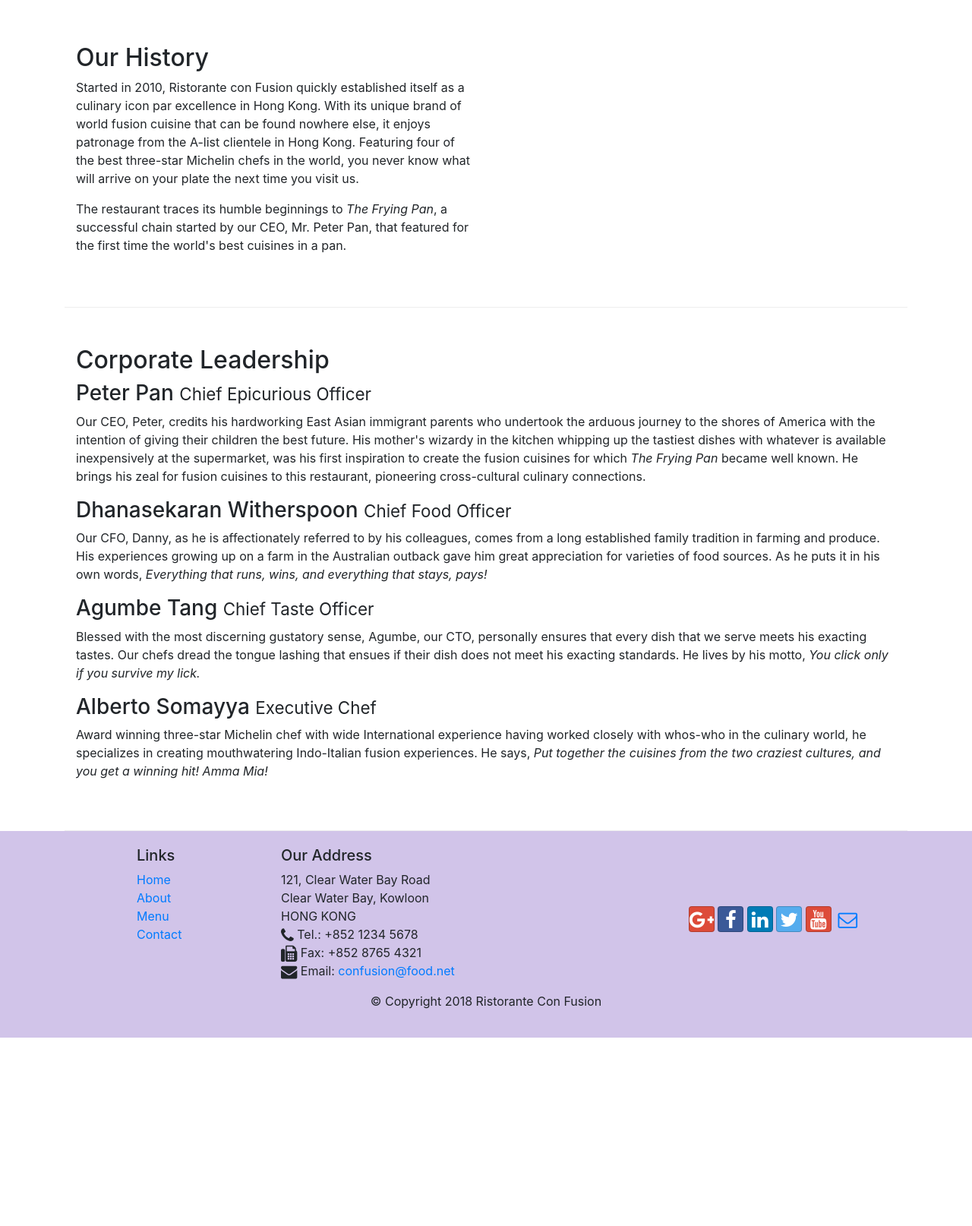
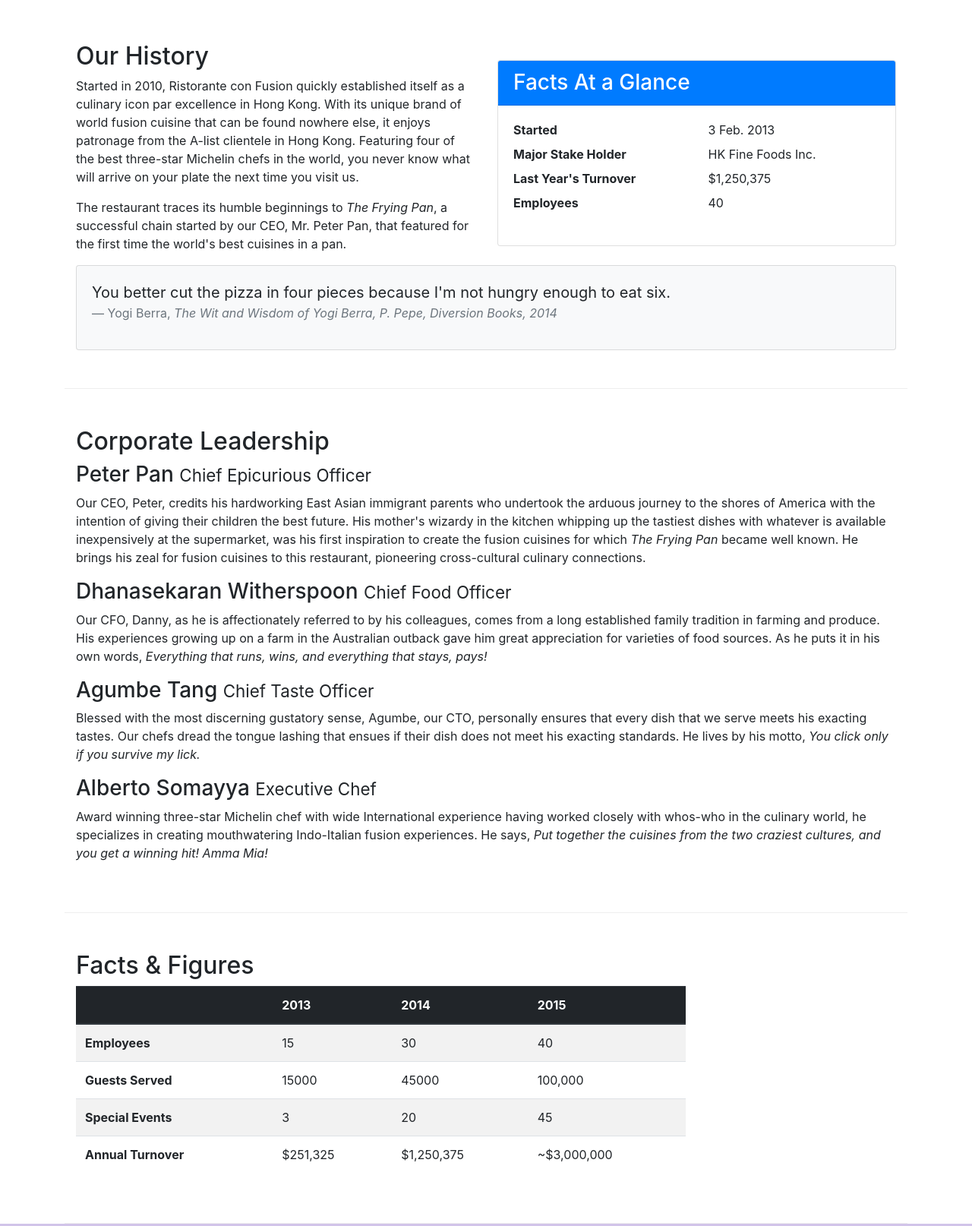
Before and after one commit to Baethul/coursera_bootstrap, a website: page aboutus.html in a window 1280 px wide. Shown: the part 460-2074 px from the top of the page at 76% size. Before the commit the page ends 1826 px from the top, so only its background shows below. Drawn offline with nearby package versions, Linux system fonts and the light colour scheme.

Commit message:
adds images and alerts to the repository

```diff
--- a/aboutus.html
+++ b/aboutus.html
@@ -22,7 +22,9 @@
             <button class="navbar-toggler" type="button" data-toggle="collapse" data-target="#Navbar">
                 <span class="navbar-toggler-icon"></span>
             </button>
-            <a class="navbar-brand mr-auto" href="./index.html">Ristorante Con Fusion</a>
+            <a class="navbar-brand" href="./index.html">
+                <img src="img/logo.png" height="30" width="41">
+            </a>
             <div class="collapse navbar-collapse" id="Navbar">
                 <ul class="navbar-nav mr-auto">
                     <li class="nav-item"><a class="nav-link" href="./index.html"><span class="fa fa-home fa-lg"></span> Home</a></li>
@@ -41,7 +43,8 @@
                     <h1>Ristorante con Fusion</h1>
                     <p>We take inspiration from the World's best cuisines, and create a unique fusion experience. Our lipsmacking creations will tickle your culinary senses!</p>
                 </div>
-                <div class="col-12 col-sm">
+                <div class="col-12 col-sm align-self-center">
+                    <img src="img/logo.png" class="img-fluid">
                 </div>
             </div>
         </div>
@@ -65,7 +68,34 @@
                 <p>Started in 2010, Ristorante con Fusion quickly established itself as a culinary icon par excellence in Hong Kong. With its unique brand of world fusion cuisine that can be found nowhere else, it enjoys patronage from the A-list clientele in Hong Kong.  Featuring four of the best three-star Michelin chefs in the world, you never know what will arrive on your plate the next time you visit us.</p>
                 <p>The restaurant traces its humble beginnings to <em>The Frying Pan</em>, a successful chain started by our CEO, Mr. Peter Pan, that featured for the first time the world's best cuisines in a pan.</p>
             </div>
-            <div>
+            <div class="col-12 col-sm-6">
+                <div class="card">
+                    <h3 class="card-header bg-primary text-white">Facts At a Glance</h3>
+                    <div class="card-body">
+                        <dl class="row">
+                            <dt class="col-6">Started</dt>
+                            <dd class="col-6">3 Feb. 2013</dd>
+                            <dt class="col-6">Major Stake Holder</dt>
+                            <dd class="col-6">HK Fine Foods Inc.</dd>
+                            <dt class="col-6">Last Year's Turnover</dt>
+                            <dd class="col-6">$1,250,375</dd>
+                            <dt class="col-6">Employees</dt>
+                            <dd class="col-6">40</dd>
+                        </dl>
+                    </div>
+                </div>
+            </div>
+            <div class="col-12">
+                <div class="card card-body bg-light">
+                    <blockquote class="blockquote">
+                        <p class="mb-0">You better cut the pizza in four pieces because
+                            I'm not hungry enough to eat six.
+                        </p>
+                        <footer class="blockquote-footer">Yogi Berra,
+                            <cite title="Source Title">The Wit and Wisdom of Yogi Berra, P. Pepe, Diversion Books, 2014</cite>
+                        </footer>
+                    </blockquote>
+                </div>
             </div>
         </div>
 
@@ -83,6 +113,52 @@
                 <p class="d-none d-sm-block">Award winning three-star Michelin chef with wide International experience having worked closely with whos-who in the culinary world, he specializes in creating mouthwatering Indo-Italian fusion experiences. He says, <em>Put together the cuisines from the two craziest cultures, and you get a winning hit! Amma Mia!</em></p>
             </div>
        </div>
+
+       <div class="row row-content">
+            <div class="col-12 col-sm-9">
+                <h2>Facts &amp; Figures</h2>
+                <div class="table-responsive">
+                    <table class="table table-striped">
+                        <thead class="thead-dark">
+                            <tr>
+                                <th>&nbsp;</th>
+                                <th>2013</th>
+                                <th>2014</th>
+                                <th>2015</th>
+                            </tr>
+                        </thead>
+                        <tbody>
+                            <tr>
+                                <th>Employees</th>
+                                <td>15</td>
+                                <td>30</td>
+                                <td>40</td>
+                            </tr>
+                            <tr>
+                                <th>Guests Served</th>
+                                <td>15000</td>
+                                <td>45000</td>
+                                <td>100,000</td>
+                            </tr>
+                            <tr>
+                                <th>Special Events</th>
+                                <td>3</td>
+                                <td>20</td>
+                                <td>45</td>
+                            </tr>
+                            <tr>
+                                <th>Annual Turnover</th>
+                                <td>$251,325</td>
+                                <td>$1,250,375</td>
+                                <td>~$3,000,000</td>
+                            </tr>
+                        </tbody>
+                    </table>
+                </div>
+            </div>
+            <div class="col-12 col-sm-3">
+            </div>
+        </div>
 
     </div>
 
```
Also changed, not shown: contactus.html (+5 -2 lines), index.html (+29 -9 lines), img/alberto.png (added), img/buffet.png (added), img/logo.png (added), img/uthappizza.png (added).
